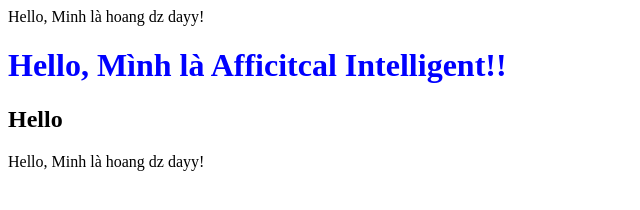
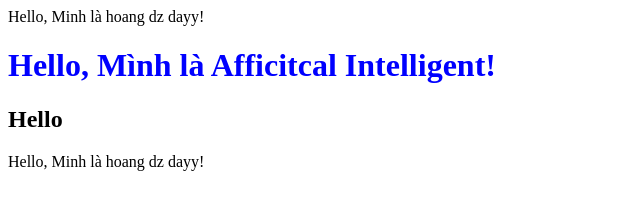
Before and after one commit to HoangIT17/hello, a plain HTML site: page hello.html in a window 1280 px wide. Shown: the full height of the page, 0-640 px from the left. Drawn offline with Linux system fonts and the light colour scheme.

Commit message:
Remove punctuation

```diff
--- a/hello.html
+++ b/hello.html
@@ -5,7 +5,7 @@
         </head>
         <body>
             Hello, Minh là hoang dz dayy!
-            <h1 style="color: blue;">Hello, Mình là Afficitcal Intelligent!!</h1>
+            <h1 style="color: blue;">Hello, Mình là Afficitcal Intelligent!</h1>
             <h2>Hello</h2>
             Hello, Minh là hoang dz dayy!
         </body>
```
